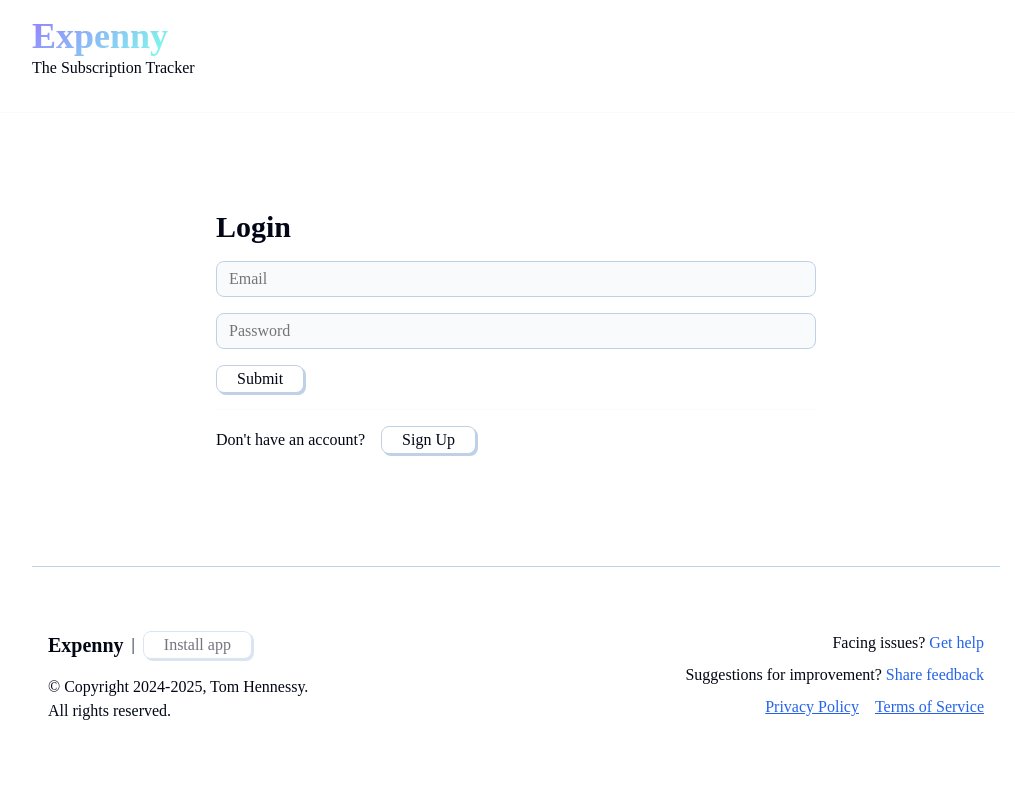
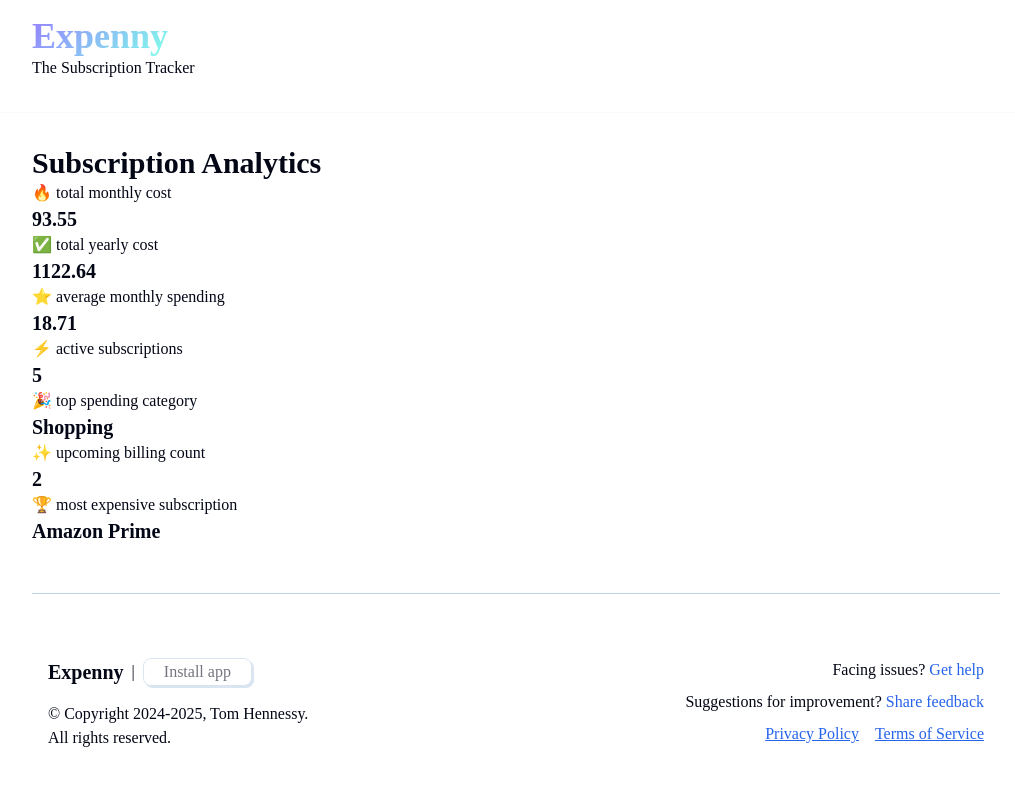
Before and after one commit to tomlhennessy/expenny, a Next.js app: page /dashboard in a window 1280 px wide. Shown: the top 786 px of the page, without its empty margins (124-1139 px from the left). Built offline with nearby package versions, Linux system fonts and the light colour scheme; a web font is replaced by a local one.

Commit message:
hero styling, subscription summary

```diff
--- a/app/dashboard/page.js
+++ b/app/dashboard/page.js
@@ -1,10 +1,12 @@
 import Login from "@/components/Login";
+import SubscriptionForm from "@/components/SubscriptionForm";
 import SubscriptionsDisplay from "@/components/SubscriptionsDisplay";
 import SubscriptionSummary from "@/components/SubscriptionSummary";
 
 
 export default function DashboardPage() {
-    const isAuthenticated = false
+    const isAuthenticated = true
+    const isAddEntry = true
 
     if (!isAuthenticated) {
       return (
@@ -16,6 +18,9 @@ export default function DashboardPage() {
       <div>
         <SubscriptionSummary />
         <SubscriptionsDisplay />
+        {isAddEntry && (
+          <SubscriptionForm />
+        )}
       </div>
     );
   }
--- a/app/globals.css
+++ b/app/globals.css
@@ -220,10 +220,29 @@ main {
     gap: 3rem;
   }
 
+  .hero-section {
+    padding: 3rem;
+  }
+
+  header-text {
+    font-size: 3rem;
+    line-height: 3rem;
+  }
+
+  .hero-section > div:first-of-type p {
+    max-width: 400px;
+  }
+
 }
 
 
 @media (min-width: 768px) {
+  .hero-section {
+    padding: 6rem 0;
+    grid-template-columns: repeat(2, minmax(0, 1fr));
+    gap: 3rem;
+  }
+
   .footer-content {
     flex-direction: row;
   }
--- a/components/Hero.jsx
+++ b/components/Hero.jsx
@@ -1,3 +1,4 @@
+import Link from "next/link";
 
 export default function Hero() {
     return (
@@ -8,7 +9,9 @@ export default function Hero() {
           <svg xmlns="http://www.w3.org/2000/svg" fill="none" viewBox="0 0 24 24" strokeWidth="1.5" stroke="#030615" className="size-6"><path strokeLinecap="round" strokeLinejoin="round" d="M9.813 15.904 9 18.75l-.813-2.846a4.5 4.5 0 0 0-3.09-3.09L2.25 12l2.846-.813a4.5 4.5 0 0 0 3.09-3.09L9 5.25l.813 2.846a4.5 4.5 0 0 0 3.09 3.09L15.75 12l-2.846.813a4.5 4.5 0 0 0-3.09 3.09ZM18.259 8.715 18 9.75l-.259-1.035a3.375 3.375 0 0 0-2.455-2.456L14.25 6l1.036-.259a3.375 3.375 0 0 0 2.455-2.456L18 2.25l.259 1.035a3.375 3.375 0 0 0 2.456 2.456L21.75 6l-1.035.259a3.375 3.375 0 0 0-2.456 2.456ZM16.894 20.567 16.5 21.75l-.394-1.183a2.25 2.25 0 0 0-1.423-1.423L13.5 18.75l1.183-.394a2.25 2.25 0 0 0 1.423-1.423l.394-1.183.394 1.183a2.25 2.25 0 0 0 1.423 1.423l1.183.394-1.183.394a2.25 2.25 0 0 0-1.423 1.423Z"></path></svg>
           </p>
           <p className='text-medium'>Measure, analyse and track your subscriptions with Expenny.</p>
-          <button><h5>Get started &rarr;</h5></button>
+          <Link href={'/dashboard'}>
+            <button><h5>Get started &rarr;</h5></button>
+          </Link>
           <small>Free to use. No credit card required.</small>
         </div>
 
--- /dev/null
+++ b/components/SubscriptionForm.jsx
@@ -0,0 +1,7 @@
+
+
+export default function SubscriptionForm() {
+    return (
+        <div></div>
+    )
+}
--- a/components/SubscriptionSummary.jsx
+++ b/components/SubscriptionSummary.jsx
@@ -1,6 +1,25 @@
+import { calculateSubscriptionMetrics, subscriptions } from "@/utils"
 
 export default function SubscriptionSummary() {
+  const summary = calculateSubscriptionMetrics(subscriptions)
+  console.log(summary)
+
+  const emojis = ['🔥', '✅', '⭐️', '⚡️', '🎉', '✨', '🏆', '🌼', '🌱', '🐛', '🐙', '🪼']
+
+
     return (
-      <div></div>
+      <section>
+        <h2>Subscription Analytics</h2>
+        <div className='analytics-card'>
+          {Object.keys(summary).map((metric, metricIndex) => {
+            return (
+              <div key={metricIndex} className='analytics-item'>
+                <p>{emojis[metricIndex]} {metric.replaceAll('_', ' ')}</p>
+                <h4>{summary[metric]}</h4>
+              </div>
+            )
+          })}
+        </div>
+      </section>
     )
   }
```
